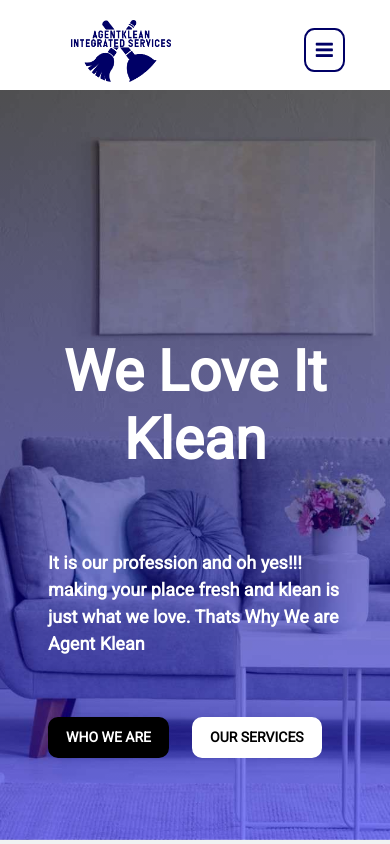
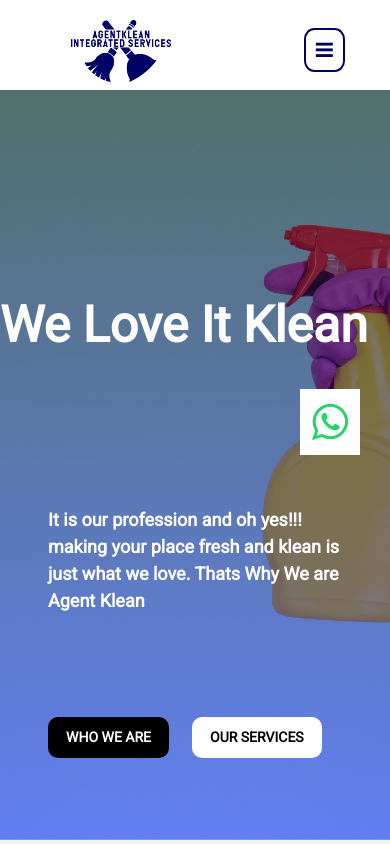
Before and after one commit to DEE-GREATEST/AgentKlean, a plain HTML site: page index.html in a window 390 px wide. Shown: the top 844 px of the page. Drawn offline with Linux system fonts and the light colour scheme.

Commit message:
updated files

```diff
--- a/css/style.css
+++ b/css/style.css
@@ -288,7 +288,7 @@ body{
 #hero {
 
   /* Use "linear-gradient" to add a darken background */
-    background-image: linear-gradient(rgba(1, 0, 0, 0.5), rgba(0, 0, 242, 0.5)), url("../assets/img/hero1.jpg");
+  background-image: linear-gradient(rgba(1, 0, 0, 0.5), rgba(0, 0, 242, 0.5)), url("../assets/img/hero3.jpg");
 
   /* Set a specific height */
   height: 90vh;
@@ -308,11 +308,11 @@ body{
 font-family:'Roboto', sans-serif;
 font-size: 57px;
 font-weight: 500;
-  text-align: left;
+text-align: center;
 position: absolute;
 font-weight: bolder;
 top: 40%;
-  padding-left: 40rem;
+padding-left: 25rem;
 z-index: 999;
 animation-delay: 1s;
 
@@ -322,13 +322,13 @@ body{
 color: #fff;
 font-family:'Roboto', sans-serif;
 font-size: 18px;
-  text-align: left;
+text-align: center;
 position: absolute;
 font-weight: bolder;
 top: 55%;
-  padding-left: 33rem;
+padding-left: 20rem;
 z-index: 999;
-  padding-right: 5rem;
+padding-right: 25rem;
 animation-delay: 2s;
 }
 
@@ -343,7 +343,7 @@ body{
 text-transform: uppercase;
 top: 70%;
 position: absolute;
-  left: 40rem;
+left: 25rem;
 animation-delay: 3s;
 }
 
@@ -365,7 +365,7 @@ border-color: #fff;
 text-transform: uppercase;
 top: 70%;
 position: absolute;
-  left: 53rem;
+left: 38rem;
 animation-delay: 4s;
 }
 
@@ -374,6 +374,30 @@ a.btn-service:hover {
 font-size: 20px;
 color: #fff;
 border-color: #000;
+}
+
+/* Fixed/sticky icon bar (vertically aligned 50% from the top of the screen) */
+.icon-bar {
+position: fixed;
+top: 50%;
+-webkit-transform: translateY(-50%);
+-ms-transform: translateY(-50%);
+transform: translateY(-50%);
+z-index: 99999;
+background-color: #fff;
+left:1290px;
+/* height: 15rem; */
+}
+
+
+/* Style the icon bar links */
+.icon-bar a {
+display: block;
+text-align: center;
+padding: 12px;
+transition: all 0.3s ease;
+color: #25D366;
+font-size: 14px;
 }
 
 #our-services,
@@ -514,6 +538,7 @@ border-color: #000;
 
   .card:hover {
     box-shadow: 0 8px 16px 0 rgba(0, 0, 242, 0.5);
+    transform: scale(1.1)
   }
 
 
@@ -638,12 +663,12 @@ footer
         #hero h2{
           color: #fff;
           font-family:'Roboto', sans-serif;
-            font-size: 57px;
+          font-size: 50px;
           font-weight: 500;
           text-align: center;
           position: absolute;
           font-weight: bolder;
-            top: 40%;
+          top: 35%;
           padding-left: 0rem;
           z-index: 999;
 
@@ -655,10 +680,10 @@ footer
           font-size: 18px;
           text-align: left;
           position: absolute;
-            top: 65%;
+          top: 60%;
           padding-left: 3rem;
           z-index: 999;
-            padding-right: 2rem;
+          padding-right: 3rem;
 
         }
 
@@ -689,6 +714,17 @@ footer
           top: 85%;
           position: absolute;
           left: 12rem;
+        }
+        .icon-bar {
+         position: fixed;
+          top: 50%;
+          -webkit-transform: translateY(-50%);
+          -ms-transform: translateY(-50%);
+          transform: translateY(-50%);
+          z-index: 99999;
+          background-color: #fff;
+          left:300px;
+          /* height: 15rem; */
         }
 
         #about p{
--- a/index.html
+++ b/index.html
@@ -47,6 +47,11 @@
                 </nav><!-- #nav-menu-container -->
             </div>
         </header><!-- End of header -->
+
+        <div class="icon-bar">
+
+            <a href="#" class="whatsapp"><i class="fa fa-3x fa-whatsapp" title="whatsapp"></i></a>
+        </div>
 
 
 
@@ -124,6 +129,10 @@
 
                 </div>
 
+                <div class="col-md-6">
+                    <img src="assets/img/describe.png" class="img-fluid" alt="">
+                </div>
+
             </div>
             <div class="text-center">
                 <a href="#" class="btn btn-lg btn_hire_us">Hire Us</a>
```
Also changed, not shown: assets/img/cleaning-1837331_640.jpg (added), assets/img/describe.png (added). Lines whose indentation alone changed are shown as unchanged.
